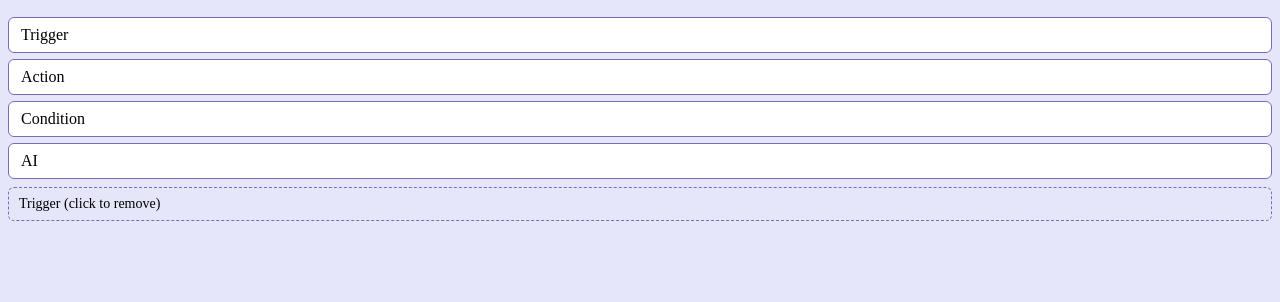
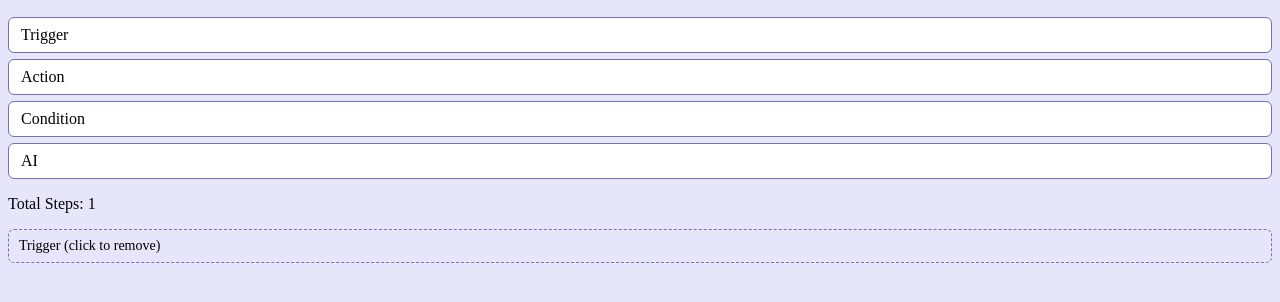
Before and after one commit to nirmallllll2007-cpu/unai_project_nirmal, a plain HTML site: page index.html in a window 1280 px wide. Both pictures are taken after a click on the element "Trigger". Shown: the part 110-412 px from the top of the page. Drawn offline with Linux system fonts and the light colour scheme.

Commit message:
Improve workflow builder and add live step counter

```diff
--- a/index.html
+++ b/index.html
@@ -2,6 +2,7 @@
 <html lang="en">
 <head>
   <meta charset="UTF-8">
+  <meta name="viewport" content="width=device-width, initial-scale=1.0">
   <title>Visual Workflow Builder</title>
   <link rel="stylesheet" href="styles.css">
 </head>
@@ -20,6 +21,7 @@
         <div class="block" draggable="true" data-type="AI">AI</div>
       </aside>
 
+      <p id="step-count">Total Steps: 0</p>
       <section class="canvas" id="canvas"></section>
     </main>
   </div>
--- a/script.js
+++ b/script.js
@@ -1,24 +1,35 @@
-// 1. Select all block items and the workflow canvas
+// 1. Grab the workflow blocks, canvas, and live step counter element
 const blocks = document.querySelectorAll(".block");
 const canvas = document.querySelector("#canvas");
+const stepCountEl = document.querySelector("#step-count");
 
-// 2. Add a workflow step to the canvas when a block is clicked
+// 2. Keep the live step counter synced with the steps currently in #canvas
+function updateStepCount() {
+  if (!canvas || !stepCountEl) return;
+  const totalSteps = canvas.querySelectorAll(".workflow-step").length;
+  stepCountEl.textContent = `Total Steps: ${totalSteps}`;
+}
+
+// 3. Add a step when a block is clicked, and allow removing a step on click
 blocks.forEach((block) => {
   block.addEventListener("click", () => {
     if (!canvas) return;
 
     const blockType = block.dataset.type || block.textContent.trim();
 
-    // Create a new step element
     const step = document.createElement("div");
     step.className = "workflow-step";
     step.textContent = `${blockType} (click to remove)`;
 
-    // Remove the step when clicked
     step.addEventListener("click", () => {
       step.remove();
+      updateStepCount();
     });
 
     canvas.appendChild(step);
+    updateStepCount();
   });
 });
+
+// 4. Initialize the counter on load
+updateStepCount();
```
